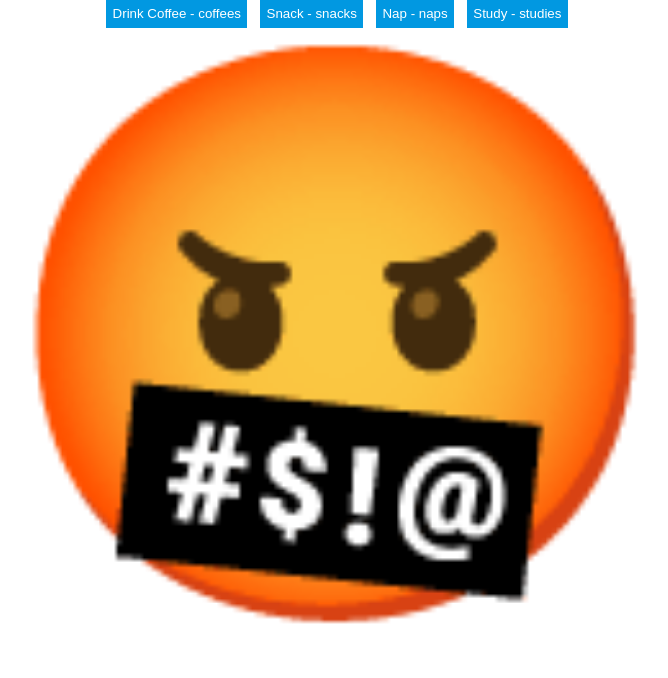
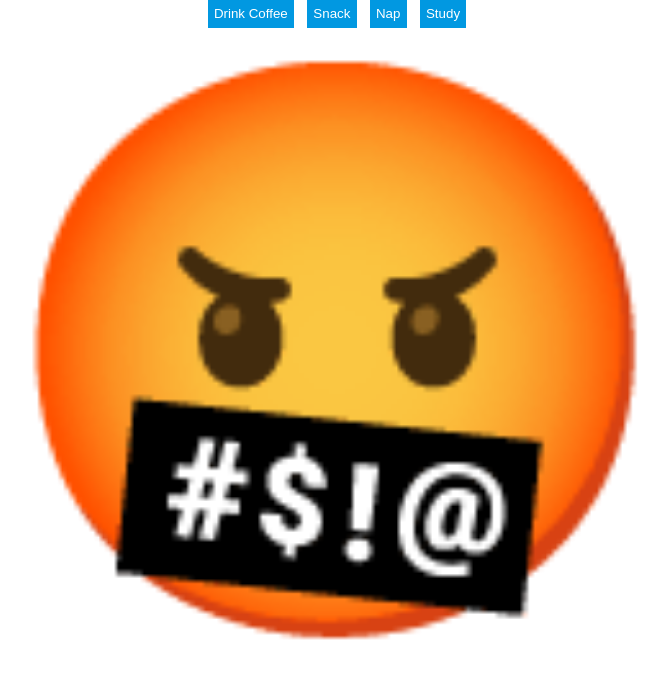
Before and after one commit to johnnelson-401-advanced-javascript/application-state, a React app: page / in a window 1280 px wide. Shown: the whole page, without its empty margins (303-971 px from the left). Built offline with nearby package versions, Linux system fonts and the light colour scheme.

Commit message:
Refactored, Count feature works

```diff
--- /dev/null
+++ b/src/actions/moodActions.js
@@ -0,0 +1,9 @@
+// import PropTypes from 'prop-types';
+const actions = [
+  { name: 'DRINK_COFFEE', text: 'Drink Coffee', stateName: 'coffees' },
+  { name: 'EAT_SNACK', text: 'Snack', stateName: 'snacks' },
+  { name: 'TAKE_NAP', text: 'Nap', stateName: 'naps' },
+  { name: 'STUDY', text: 'Study', stateName: 'studies' },
+];
+
+export default actions;
--- a/src/components/actions/Actions.js
+++ /dev/null
@@ -1,22 +0,0 @@
-// import PropTypes from 'prop-types';
-const actions = [
-  { name: 'DRINK_COFFEE', text: 'Drink Coffee', count: 'coffees' },
-  { name: 'EAT_SNACK', text: 'Snack', count: 'snacks' },
-  { name: 'TAKE_NAP', text: 'Nap', count: 'naps' },
-  { name: 'STUDY', text: 'Study', count: 'studies' },
-];
-
-const controlActions = actions.map(action => ({
-  ...action,
-  count: action.count
-}));
-
-// controlActions.propTypes = {
-//   coffees: PropTypes.number,
-//   snacks: PropTypes.number,
-//   naps: PropTypes.number,
-//   studies: PropTypes.number,
-//   handleSelection: PropTypes.func,
-// };
-
-export default controlActions;
--- a/src/components/face/Face.css
+++ b/src/components/face/Face.css
@@ -1,5 +1,5 @@
 .Face {
-  padding: 2rem;
+  padding: 3rem;
   text-align: center;
   font-size: 70vh;
 }
--- a/src/components/face/GetFace.js
+++ b/src/components/face/GetFace.js
@@ -1,4 +1,3 @@
-
 export const isTired = state => state.coffees < 1 && state.naps < 1;
 export const isHyper = state => state.coffees > 3;
 export const isEducated = state => state.studies > 2;
--- a/src/containers/Moods.js
+++ b/src/containers/Moods.js
@@ -4,11 +4,14 @@ import Controls from '../components/controls/Controls';
 import Face from '../components/face/Face';
 import PropTypes from 'prop-types';
 import getFace from '../components/face/GetFace';
-import controlActions from '../components/actions/Actions';
+import actions from '../actions/moodActions';
 
-
-const Moods = ({ coffees, snacks, naps, studies, handleSelection }) => {
-  const face = getFace({ coffees, snacks, naps, studies });
+const Moods = ({ state, handleSelection }) => {
+  const face = getFace(state);
+  const controlActions = actions.map(action => ({
+    ...action,
+    count: state[action.stateName]
+  }));
   return (
     <>
       <Controls actions={controlActions} handleSelection={handleSelection} />
@@ -17,21 +20,18 @@ const Moods = ({ coffees, snacks, naps, studies, handleSelection }) => {
   );
 };
 
-
 Moods.propTypes = {
-  coffees: PropTypes.number,
-  snacks: PropTypes.number,
-  naps: PropTypes.number,
-  studies: PropTypes.number,
+  state: PropTypes.object,
   handleSelection: PropTypes.func,
 };
 
 const mapStateToProps = state => ({
-  coffees: state.coffees,
-  snacks: state.snacks,
-  naps: state.naps,
-  studies: state.studies
-});
+  state: {
+    coffees: state.moodReducer.coffees,
+    snacks: state.moodReducer.snacks,
+    naps: state.moodReducer.naps,
+    studies: state.moodReducer.studies
+  } });
 
 const mapDispatchToProps = dispatch => ({
   handleSelection(name) {
--- /dev/null
+++ b/src/reducers/index.js
@@ -0,0 +1,6 @@
+import { combineReducers } from 'redux';
+import moodReducer from './moodReducer';
+
+export default combineReducers({
+  moodReducer
+});
--- /dev/null
+++ b/src/reducers/moodReducer.js
@@ -0,0 +1,23 @@
+const initialState = {
+  coffees: 0,
+  snacks: 0,
+  naps: 0,
+  studies: 0
+};
+
+export default function moodReducer(state = initialState, action) {
+  switch(action.type) {
+    case 'DRINK_COFFEE':
+      return { ...state, coffees: state.coffees + 1 };
+    case 'EAT_SNACK':
+      return { ...state, snacks: state.snacks + 1 };
+    case 'TAKE_NAP':
+      return { ...state, naps: state.naps + 1 };
+    case 'STUDY':
+      return { ...state, studies: state.studies + 1 };
+    default:
+      // eslint-disable-next-line no-console
+      console.log(`unhandled name: ${action.type}`);
+      return state;
+  }
+}
--- a/src/store.js
+++ b/src/store.js
@@ -1,28 +1,5 @@
 import { createStore } from 'redux';
-
-const initialState = {
-  coffees: 0,
-  snacks: 0,
-  naps: 0,
-  studies: 0
-};
-
-function reducer(state = initialState, action) {
-  switch(action.type) {
-    case 'DRINK_COFFEE':
-      return { ...state, coffees: state.coffees + 1 };
-    case 'EAT_SNACK':
-      return { ...state, snacks: state.snacks + 1 };
-    case 'TAKE_NAP':
-      return { ...state, naps: state.naps + 1 };
-    case 'STUDY':
-      return { ...state, studies: state.studies + 1 };
-    default:
-      // eslint-disable-next-line no-console
-      console.log(`unhandled name: ${action.type}`);
-      return state;
-  }
-}
+import reducer from './reducers';
 
 const store = createStore(
   reducer,
```
